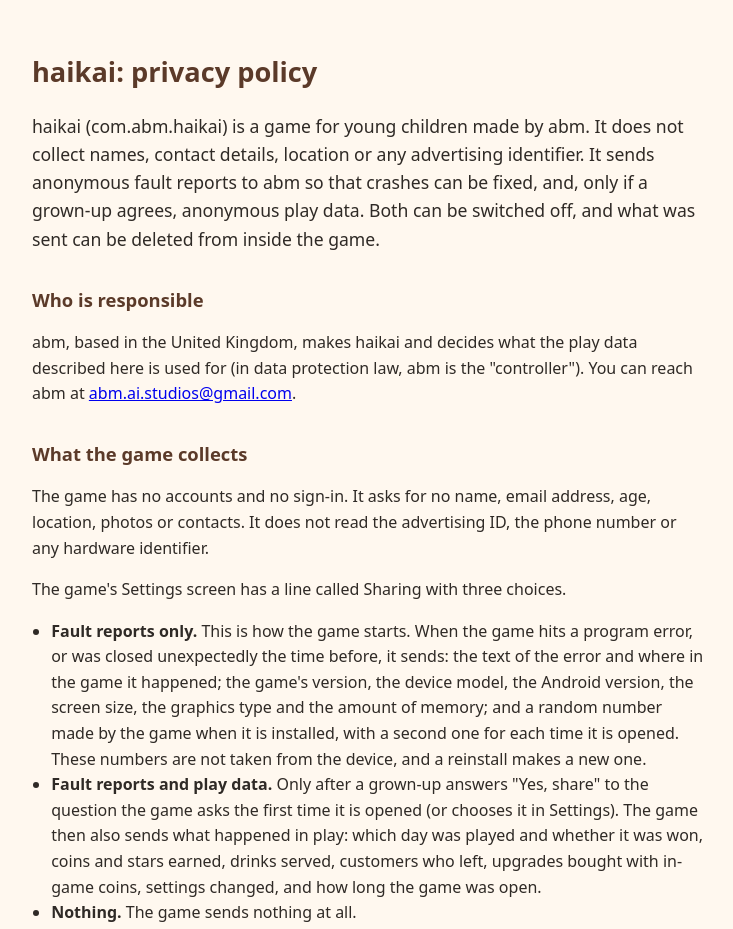
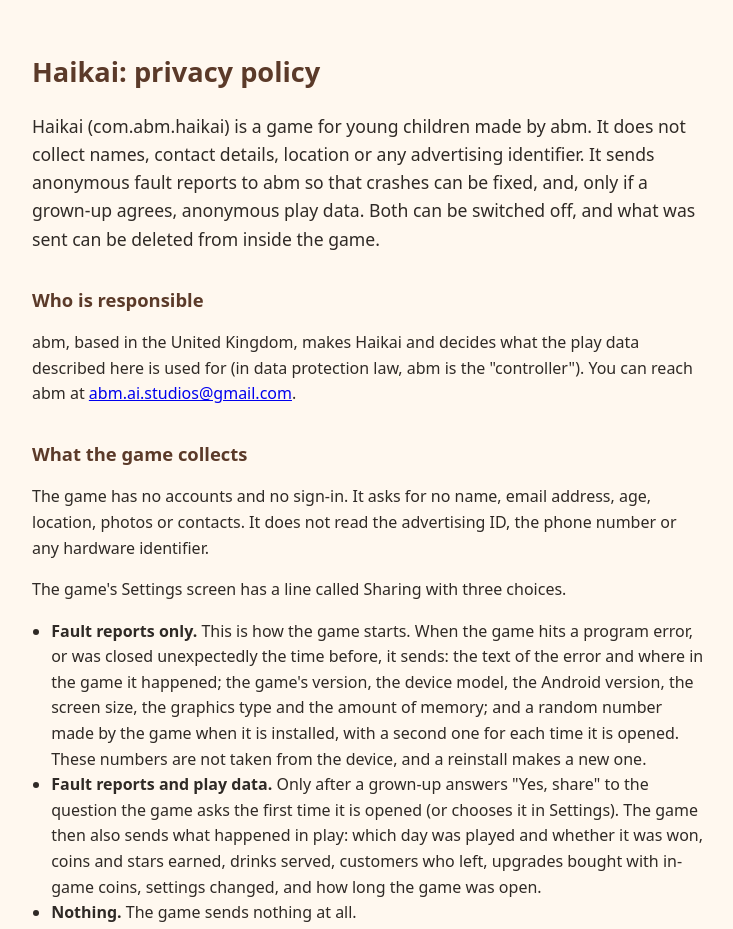
Before and after one commit to haikai-ai/privacy, a plain HTML site: page haikai.html in a window 1280 px wide. Shown: the top 929 px of the page, without its empty margins (272-1005 px from the left). Drawn offline with Linux system fonts and the light colour scheme.

Commit message:
Capitalize Haikai in the privacy policy

```diff
--- a/haikai.html
+++ b/haikai.html
@@ -3,7 +3,7 @@
 <head>
 <meta charset="utf-8">
 <meta name="viewport" content="width=device-width, initial-scale=1">
-<title>haikai: privacy policy</title>
+<title>Haikai: privacy policy</title>
 <style>
   body { font-family: system-ui, -apple-system, "Segoe UI", Roboto, sans-serif; line-height: 1.6; color: #2f2a26; background: #fff8ef; margin: 0; }
   main { max-width: 42rem; margin: 0 auto; padding: 2rem 1rem 4rem; }
@@ -16,11 +16,11 @@
 </head>
 <body>
 <main>
-<h1>haikai: privacy policy</h1>
-<p class="lead">haikai (com.abm.haikai) is a game for young children made by abm. It does not collect names, contact details, location or any advertising identifier. It sends anonymous fault reports to abm so that crashes can be fixed, and, only if a grown-up agrees, anonymous play data. Both can be switched off, and what was sent can be deleted from inside the game.</p>
+<h1>Haikai: privacy policy</h1>
+<p class="lead">Haikai (com.abm.haikai) is a game for young children made by abm. It does not collect names, contact details, location or any advertising identifier. It sends anonymous fault reports to abm so that crashes can be fixed, and, only if a grown-up agrees, anonymous play data. Both can be switched off, and what was sent can be deleted from inside the game.</p>
 
 <h2>Who is responsible</h2>
-<p>abm, based in the United Kingdom, makes haikai and decides what the play data described here is used for (in data protection law, abm is the "controller"). You can reach abm at <a href="mailto:abm.ai.studios@gmail.com">abm.ai.studios@gmail.com</a>.</p>
+<p>abm, based in the United Kingdom, makes Haikai and decides what the play data described here is used for (in data protection law, abm is the "controller"). You can reach abm at <a href="mailto:abm.ai.studios@gmail.com">abm.ai.studios@gmail.com</a>.</p>
 
 <h2>What the game collects</h2>
 <p>The game has no accounts and no sign-in. It asks for no name, email address, age, location, photos or contacts. It does not read the advertising ID, the phone number or any hardware identifier.</p>
@@ -69,7 +69,7 @@
 <h2>Contact</h2>
 <p>Questions about this policy: <a href="mailto:abm.ai.studios@gmail.com">abm.ai.studios@gmail.com</a>.</p>
 
-<footer>Effective 18 November 2026, with the sharing choice and the in-game delete button (version 0.35.6 and later). This policy covers haikai for Android, package com.abm.haikai.</footer>
+<footer>Effective 18 November 2026, with the sharing choice and the in-game delete button (version 0.35.6 and later). This policy covers Haikai for Android, package com.abm.haikai.</footer>
 </main>
 </body>
 </html>
```
